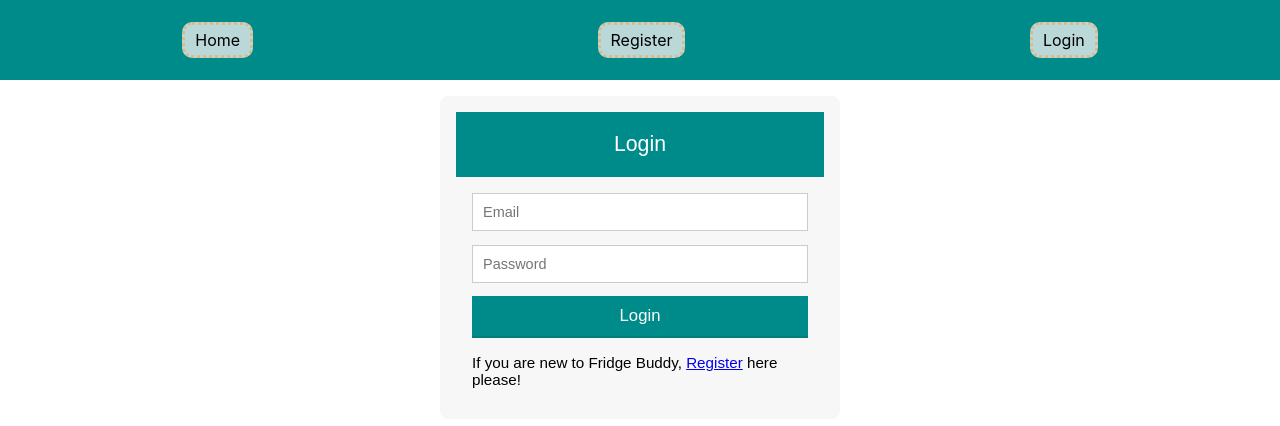
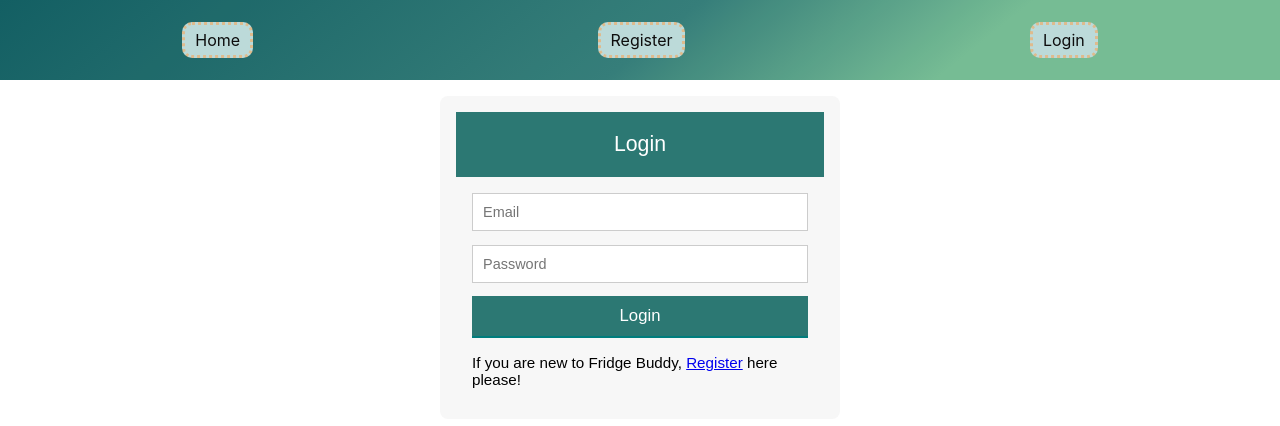
Before and after one commit to RachelTWQ/FridgeBuddy, a React (Create React App) app in the folder fridge-buddy/: page /login in a window 1280 px wide. Shown: the top 426 px of the page. Built offline with nearby package versions, Linux system fonts and the light colour scheme.

Commit message:
add linear gradient color to navbar

```diff
--- a/fridge-buddy/src/NotificationItem.jsx
+++ b/fridge-buddy/src/NotificationItem.jsx
@@ -7,7 +7,7 @@ export default class NotificationItem extends React.Component {
     const expStyle = { color: new Date(this.props.expDate) < new Date() && "red"};
 
     return (
-      <tr style={ expStyle }>
+      <tr>
         <th scope="row">
           {this.props.productName}
         </th>
@@ -20,7 +20,7 @@ export default class NotificationItem extends React.Component {
         <td data-title="Entry Date">
           {this.props.entry}
         </td>
-        <td data-title="Remind Date">
+        <td style={ expStyle } data-title="Remind Date">
           {this.props.exp}
         </td>
         <td data-title="Note">
--- a/fridge-buddy/src/style/formstyle.css
+++ b/fridge-buddy/src/style/formstyle.css
@@ -15,7 +15,7 @@
   box-shadow: 1px 8px 5px rgba(0,0,0,.2);
 }
 .form-style h1 {
-  background:darkcyan;
+  background:#2C7873;
   padding: 20px 0;
   font-size: 140%;
   font-weight: 300;
@@ -62,7 +62,7 @@
   -moz-box-sizing: border-box;
   width: 100%;
   padding: 3%;
-  background: darkcyan;
+  background: #2C7873;
   border-bottom: 2px solid #007D7D;
   border-top-style: none;
   border-right-style: none;
@@ -73,6 +73,6 @@
 
 .form-style input[type="button"]:hover,
 .form-style input[type="submit"]:hover {
-  background: #009C9C;
+  background: #07575B;
   text-transform: uppercase;
 }
--- a/fridge-buddy/src/style/navbar.css
+++ b/fridge-buddy/src/style/navbar.css
@@ -10,7 +10,10 @@
 
   .navbar {
     align-items: center;
-    background: darkcyan;
+    background-color: #2C7873;
+    background-image: linear-gradient(141deg, #07575B 0%, #2C7873 51%, #6FB98F 75%);
+
+    opacity: 0.95;
     display: flex;
     height: 5rem;
     justify-content: space-around;
```
